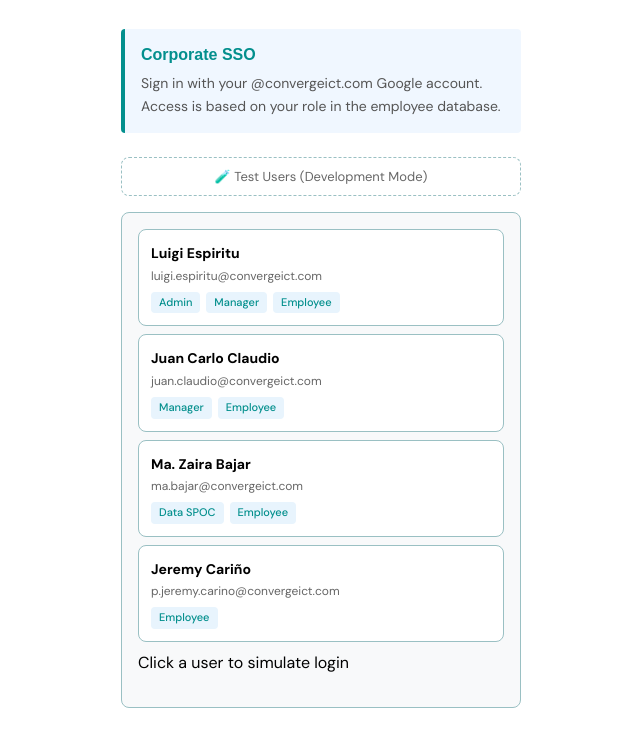
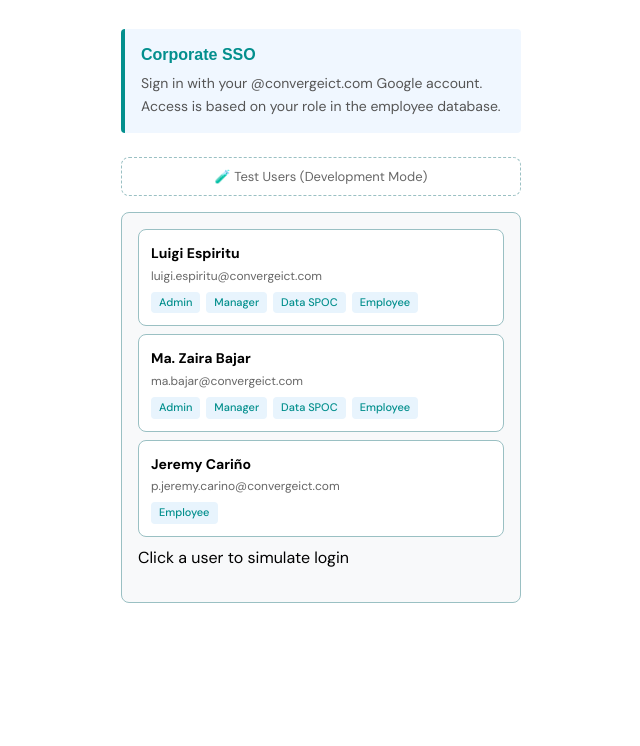
Before and after one commit to mntre/own-your-career, a plain HTML site: page src/frontend/html/login.html in a window 1280 px wide. Both pictures are taken after a click on the button "🧪 Test Users (Development Mode)". Shown: the part 190-936 px from the top of the page, without its empty margins (319-959 px from the left). After the commit the page ends 913 px from the top, so only its background shows below. Drawn offline with Linux system fonts and the light colour scheme; a web font is replaced by a local one.

Commit message:
update login

```diff
--- a/src/backend-converge/middleware/auth.js
+++ b/src/backend-converge/middleware/auth.js
@@ -138,7 +138,7 @@ async function authenticateUser(email, role, idToken) {
       { email: 'dataspoc@example.com', role: 'DATA_SPOC', name: 'Sample Data SPOC', department: 'People Operations' },
       { email: 'admin@example.com', role: 'ADMIN', name: 'Sample Admin', department: 'People Operations' },
       { email: 'luigi.espiritu@convergeict.com', role: 'ADMIN', name: 'Luigi Gabriel Espiritu', department: 'People Transformation' },
-      { email: 'ma.bajar@convergeict.com', role: 'ADMIN', name: 'Ma. Zaira Rodelle Bajar', department: 'People Transformation' },
+      { email: 'ma.bajar@convergeict.com', role: 'ADMIN', name: 'Ma. Zaira Bajar', department: 'People Transformation' },
       { email: 'michael.escobilla@convergeict.com', role: 'DATA_SPOC', name: 'Michael Ryan Escobilla', department: 'People Transformation' },
       { email: 'charvin.penaverde@convergeict.com', role: 'MANAGER', name: 'Charvin Kale Peñaverde', department: 'People Transformation' },
       { email: 'p.jeremy.carino@convergeict.com', role: 'EMPLOYEE', name: 'Jeremy Louise Cariño', department: 'People Productivity' },
--- a/src/frontend/html/login.html
+++ b/src/frontend/html/login.html
@@ -347,21 +347,16 @@
           <div class="test-user-card__portals">
             <span class="test-user-card__portal-badge">Admin</span>
             <span class="test-user-card__portal-badge">Manager</span>
+            <span class="test-user-card__portal-badge">Data SPOC</span>
             <span class="test-user-card__portal-badge">Employee</span>
           </div>
         </div>
-        <div class="test-user-card" data-email="juan.claudio@convergeict.com" data-role="MANAGER">
-          <div class="test-user-card__name">Juan Carlo Claudio</div>
-          <div class="test-user-card__email">juan.claudio@convergeict.com</div>
-          <div class="test-user-card__portals">
-            <span class="test-user-card__portal-badge">Manager</span>
-            <span class="test-user-card__portal-badge">Employee</span>
-          </div>
-        </div>
-        <div class="test-user-card" data-email="ma.bajar@convergeict.com" data-role="DATA_SPOC">
+        <div class="test-user-card" data-email="ma.bajar@convergeict.com" data-role="ADMIN">
           <div class="test-user-card__name">Ma. Zaira Bajar</div>
           <div class="test-user-card__email">ma.bajar@convergeict.com</div>
           <div class="test-user-card__portals">
+            <span class="test-user-card__portal-badge">Admin</span>
+            <span class="test-user-card__portal-badge">Manager</span>
             <span class="test-user-card__portal-badge">Data SPOC</span>
             <span class="test-user-card__portal-badge">Employee</span>
           </div>
--- a/src/frontend/js/login.js
+++ b/src/frontend/js/login.js
@@ -59,7 +59,7 @@ const PORTALS = {
  * - EMPLOYEE → Employee only (1 portal, auto-redirect)
  * - MANAGER → Manager + Employee (2 portals, picker)
  * - DATA_SPOC → Data SPOC + Employee (2 portals, picker)
- * - ADMIN → Admin + Manager + Employee (3 portals, picker)
+ * - ADMIN → Admin + Manager + Data SPOC + Employee (4 portals, picker)
  *
  * @param {string} role - Primary role from database
  * @returns {Object[]} Array of portal objects
@@ -71,6 +71,7 @@ function getAccessiblePortals(role) {
     case 'ADMIN':
       portals.push(PORTALS.admin);
       portals.push(PORTALS.manager);
+      portals.push(PORTALS.dataspoc);
       portals.push(PORTALS.employee);
       break;
     case 'MANAGER':
```
